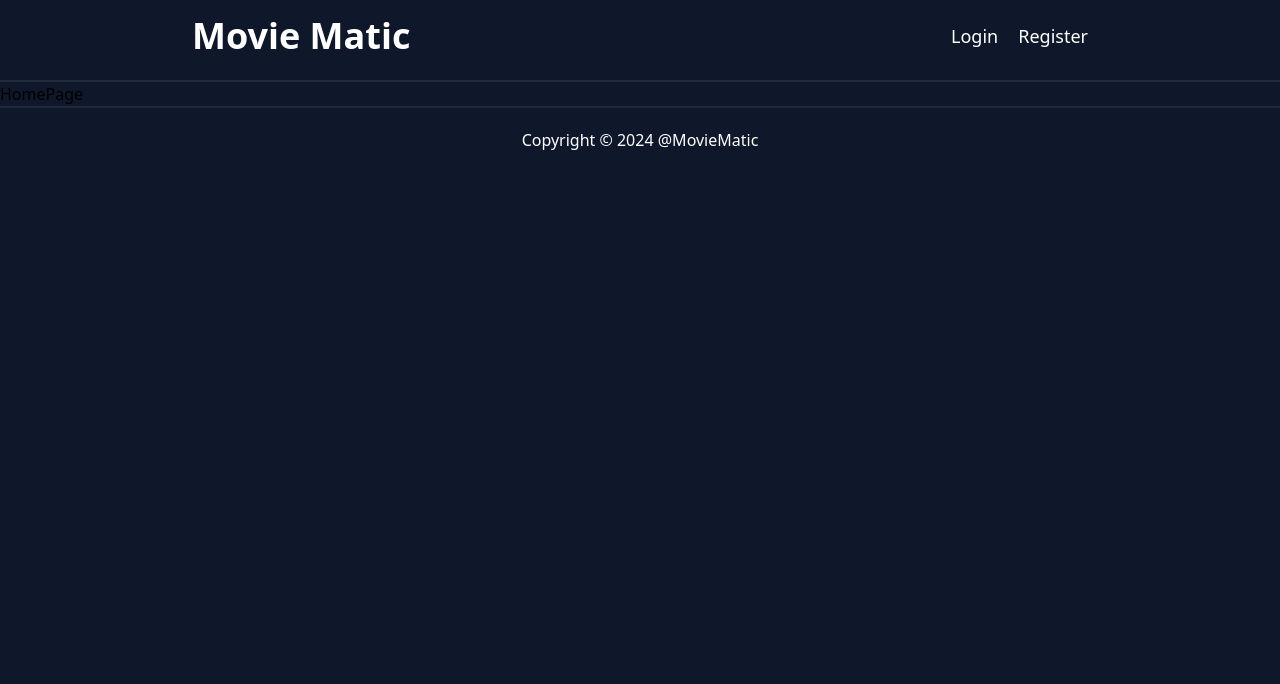
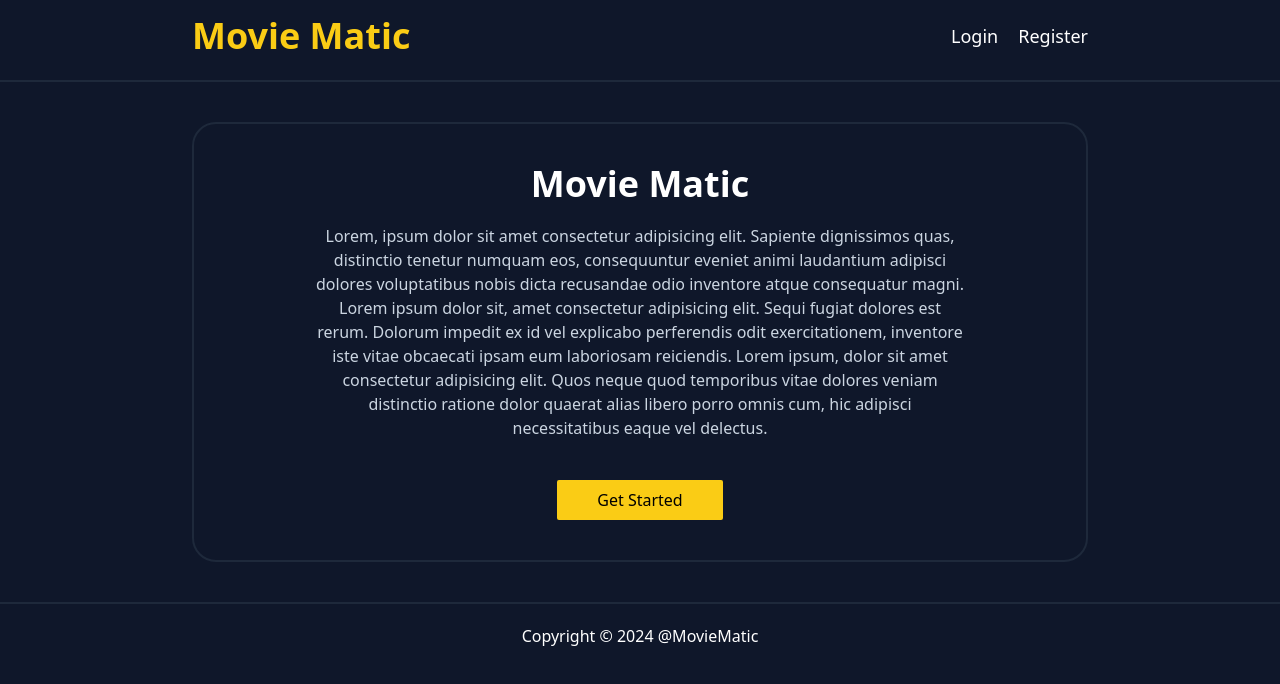
Before and after one commit to vk-develops/Secure-MERN-Authentication, a React (Vite) app in the folder Frontend/: page / in a window 1280 px wide. Shown: the top 684 px of the page. Built offline with nearby package versions, Linux system fonts and the light colour scheme; no server answers.

Commit message:
refactor: created logout hook and feat: added home page UI

```diff
--- a/Frontend/src/Components/Header.jsx
+++ b/Frontend/src/Components/Header.jsx
@@ -1,16 +1,47 @@
-import React from "react";
+import React, { useContext } from "react";
 import { Link, NavLink } from "react-router-dom";
+import { UserContext } from "../Context/UserContext";
+import useLogout from "../Hooks/useLogout";
 
 const Header = () => {
+    const { user } = useContext(UserContext);
+
+    const { logout } = useLogout();
+
+    const handleLogout = async () => {
+        await logout();
+    };
+
     return (
         <header className="bg-slate-900 border-b-2 border-slate-800">
             <nav className="max-w-4xl mx-auto py-4 mb-2 flex items-center justify-between">
                 <Link to="/">
-                    <h1 className="text-4xl font-bold text-white">
+                    <h1 className="text-4xl font-bold text-yellow-400">
                         Movie Matic
                     </h1>
                 </Link>
                 <div className="flex items-center justify-center gap-5">
+                    {user ? (
+                        <>
+                            <NavLink
+                                to="login"
+                                className={({ isActive }) =>
+                                    isActive
+                                        ? `text-yellow-400 font-medium text-lg`
+                                        : `text-white font-medium text-lg`
+                                }
+                            >
+                                Profile
+                            </NavLink>
+                            <button
+                                onClick={handleLogout}
+                                className="text-lg text-white font-medium hover:text-yellow-400"
+                            >
+                                Logout
+                            </button>
+                        </>
+                    ) : (
+                        <>
                             <NavLink
                                 to="login"
                                 className={({ isActive }) =>
@@ -31,6 +62,8 @@ const Header = () => {
                             >
                                 Register
                             </NavLink>
+                        </>
+                    )}
                 </div>
             </nav>
         </header>
--- /dev/null
+++ b/Frontend/src/Components/NotLoggedInComponent.jsx
@@ -0,0 +1,38 @@
+import React from "react";
+import { Link } from "react-router-dom";
+
+const NotLoggedInComponent = () => {
+    return (
+        <div className="max-w-4xl h-auto mx-auto p-10 my-10 border-2 rounded-3xl border-slate-800 flex items-center justify-center">
+            <div className="w-4/5">
+                <h1 className="text-white font-bold text-4xl text-center">
+                    Movie Matic
+                </h1>
+                <p className="text-slate-300 font-regular text-base text-center pt-5">
+                    Lorem, ipsum dolor sit amet consectetur adipisicing elit.
+                    Sapiente dignissimos quas, distinctio tenetur numquam eos,
+                    consequuntur eveniet animi laudantium adipisci dolores
+                    voluptatibus nobis dicta recusandae odio inventore atque
+                    consequatur magni. Lorem ipsum dolor sit, amet consectetur
+                    adipisicing elit. Sequi fugiat dolores est rerum. Dolorum
+                    impedit ex id vel explicabo perferendis odit exercitationem,
+                    inventore iste vitae obcaecati ipsam eum laboriosam
+                    reiciendis. Lorem ipsum, dolor sit amet consectetur
+                    adipisicing elit. Quos neque quod temporibus vitae dolores
+                    veniam distinctio ratione dolor quaerat alias libero porro
+                    omnis cum, hic adipisci necessitatibus eaque vel delectus.
+                </p>
+                <div className="flex items-center justify-center mt-10">
+                    <Link
+                        to="register"
+                        className="py-2 px-10 bg-yellow-400 text-base font-medium rounded-sm"
+                    >
+                        Get Started
+                    </Link>
+                </div>
+            </div>
+        </div>
+    );
+};
+
+export default NotLoggedInComponent;
--- /dev/null
+++ b/Frontend/src/Hooks/useLogout.jsx
@@ -0,0 +1,35 @@
+import { useContext } from "react";
+import { UserContext } from "../Context/UserContext";
+
+const useLogout = () => {
+    const { setUser } = useContext(UserContext);
+
+    const logout = async () => {
+        try {
+            const response = await fetch(
+                `${import.meta.env.VITE_BACKEND_USERS_AUTH_URI}/logout`,
+                {
+                    method: "POST",
+                    credentials: "include",
+                    headers: {
+                        "Content-Type": "application/json",
+                    },
+                }
+            );
+
+            if (response.status === 200) {
+                console.log("User logout success");
+                setUser(null);
+                console.log(response.message);
+            } else {
+                console.log(response.message);
+            }
+        } catch (err) {
+            console.log(err.message);
+        }
+    };
+
+    return { logout };
+};
+
+export default useLogout;
--- a/Frontend/src/Pages/HomePage.jsx
+++ b/Frontend/src/Pages/HomePage.jsx
@@ -1,39 +1,20 @@
 import React, { useContext } from "react";
 import { UserContext } from "../Context/UserContext";
+import NotLoggedInComponent from "../Components/NotLoggedInComponent";
+import useLogout from "../Hooks/useLogout";
 
 const HomePage = () => {
-    const { user, setUser } = useContext(UserContext);
+    const { user } = useContext(UserContext);
+
+    const { logout } = useLogout();
 
     const submitHandler = async () => {
-        try {
-            const response = await fetch(
-                `${import.meta.env.VITE_BACKEND_USERS_AUTH_URI}/logout`,
-                {
-                    method: "POST",
-                    credentials: "include",
-                    headers: {
-                        "Content-Type": "application/json",
-                    },
-                }
-            );
-
-            // const data = await response.json();
-
-            if (response.status === 200) {
-                console.log("User logout success");
-                setUser(null);
-                console.log(response.message);
-            } else {
-                console.log(response.message);
-            }
-        } catch (err) {
-            console.log(err.message);
-        }
+        await logout();
     };
 
     return (
         <section>
-            <div>HomePage</div>
+            <NotLoggedInComponent />
 
             {!!user && (
                 <>
--- a/Frontend/src/Router/Router.jsx
+++ b/Frontend/src/Router/Router.jsx
@@ -4,6 +4,7 @@ import LoginPage from "../Pages/LoginPage";
 import HomePage from "../Pages/HomePage";
 import RegisterPage from "../Pages/RegisterPage";
 import Layout from "../Components/Layout";
+import NotFoundPage from "../Pages/NotFoundPage";
 
 const Router = () => {
     return (
@@ -25,6 +26,10 @@ const Router = () => {
                     element={<RegisterPage />}
                 />
             </Route>
+            <Route
+                path="*"
+                element={<NotFoundPage />}
+            />
         </Routes>
     );
 };
```
Lines whose indentation alone changed are shown as unchanged.
